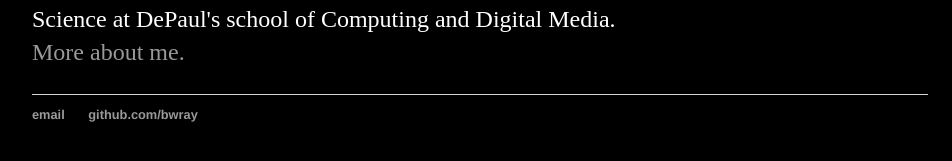
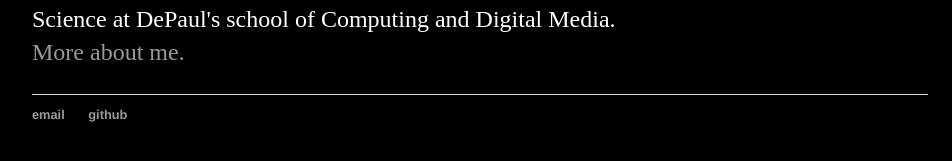
Before and after one commit to bwray/bwray.github.io, a Jekyll site: the page built from index.html, in a window 1280 px wide. Shown: the part 262-423 px from the top of the page, without its empty margins (160-1112 px from the left). Built offline with Jekyll 4.4.1, drawn with Linux system fonts in a browser that asks for light colours.

Commit message:
Update default.html

```diff
--- a/_layouts/default.html
+++ b/_layouts/default.html
@@ -23,7 +23,7 @@
 			<footer>
 	    		<ul>
 	        		<li><a href="mailto:brianwray26@gmail.com">email</a></li>
-	        		<li><a href="https://github.com/bwray">github.com/bwray</a></li>
+	        		<li><a href="https://github.com/bwray">github</a></li>
 				</ul>
 			</footer>
 		</body>
```
